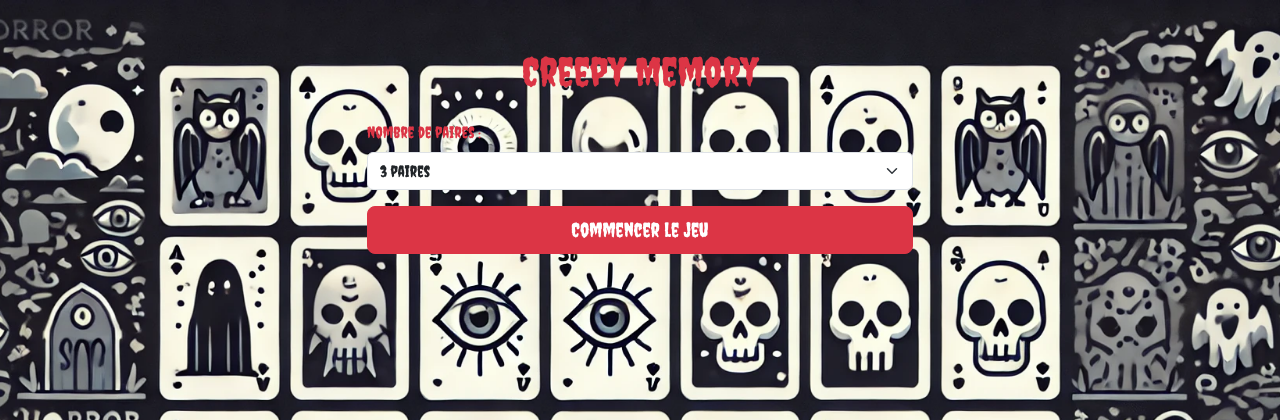
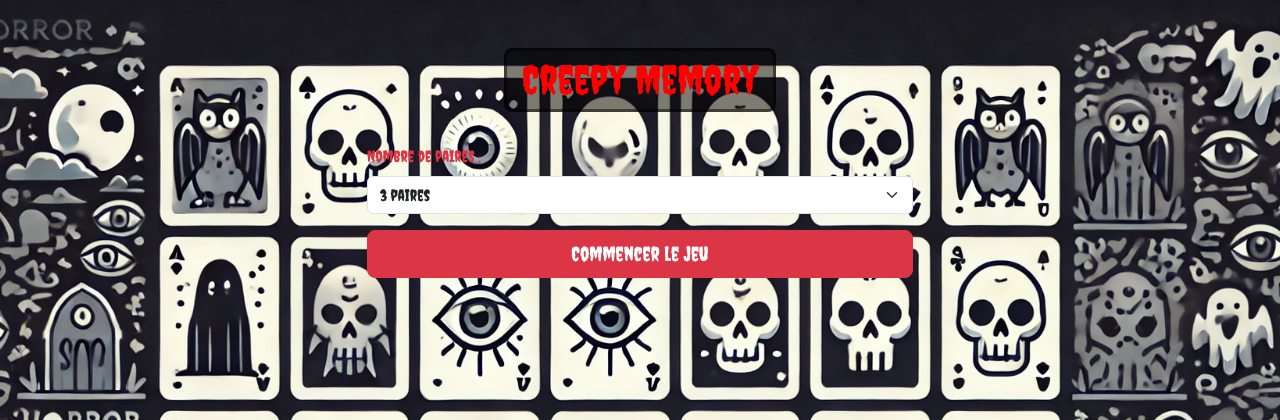
Before and after one commit to lucy-madec/memory, a PHP site: page / in a window 1280 px wide. Shown: the top 420 px of the page. Run offline with PHP 8.4, Linux system fonts and the light colour scheme.

Commit message:
added the background for the h1 with opacity

```diff
--- a/css/styles.css
+++ b/css/styles.css
@@ -17,6 +17,22 @@ body {
     font-family: "Creepster", system-ui;
     font-weight: 400;
     font-style: normal;
+}
+
+.title-container {
+    display: flex;
+    justify-content: center;
+    align-items: center;
+    width: 100%;
+}
+
+h1.title-bordered {
+    background-color: rgba(0, 0, 0, 0.5);
+    border: 3px solid rgba(0, 0, 0, 0.5);
+    padding: 5px 15px;
+    border-radius: 8px;
+    color: red;
+    text-align: center;
 }
 
 .memory-card {
--- a/index.php
+++ b/index.php
@@ -45,7 +45,9 @@ if ($_SERVER['REQUEST_METHOD'] === 'POST') {
 <body class="bg-light">
 
     <div class="container mt-5">
-        <h1 class="text-center text-danger">Creepy Memory</h1>
+        <div class="title-container">
+            <h1 class="title-bordered">Creepy Memory</h1>
+        </div>
         <div class="row justify-content-center mt-4">
             <div class="col-md-6">
                 <form method="POST" action="index.php">
```
